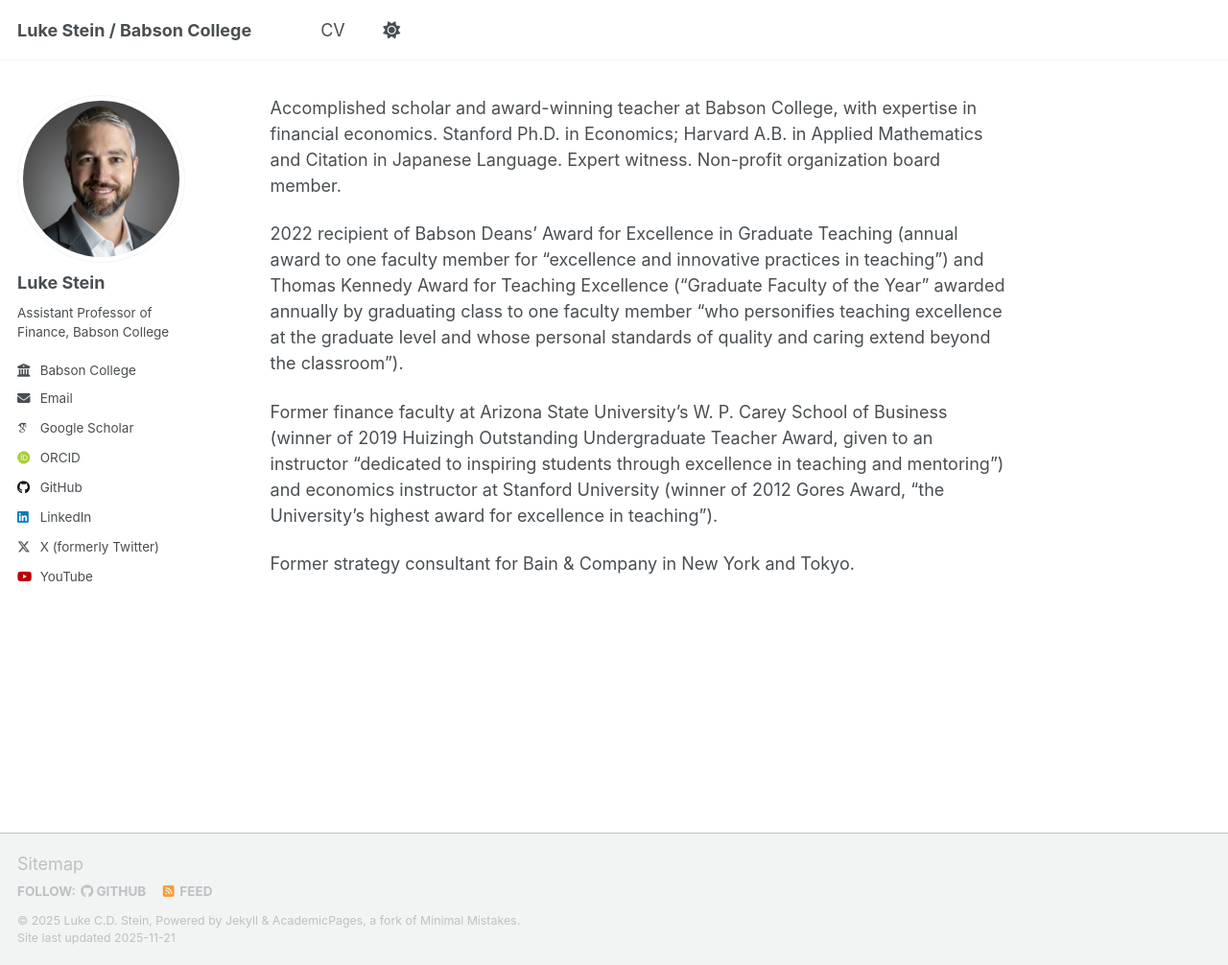
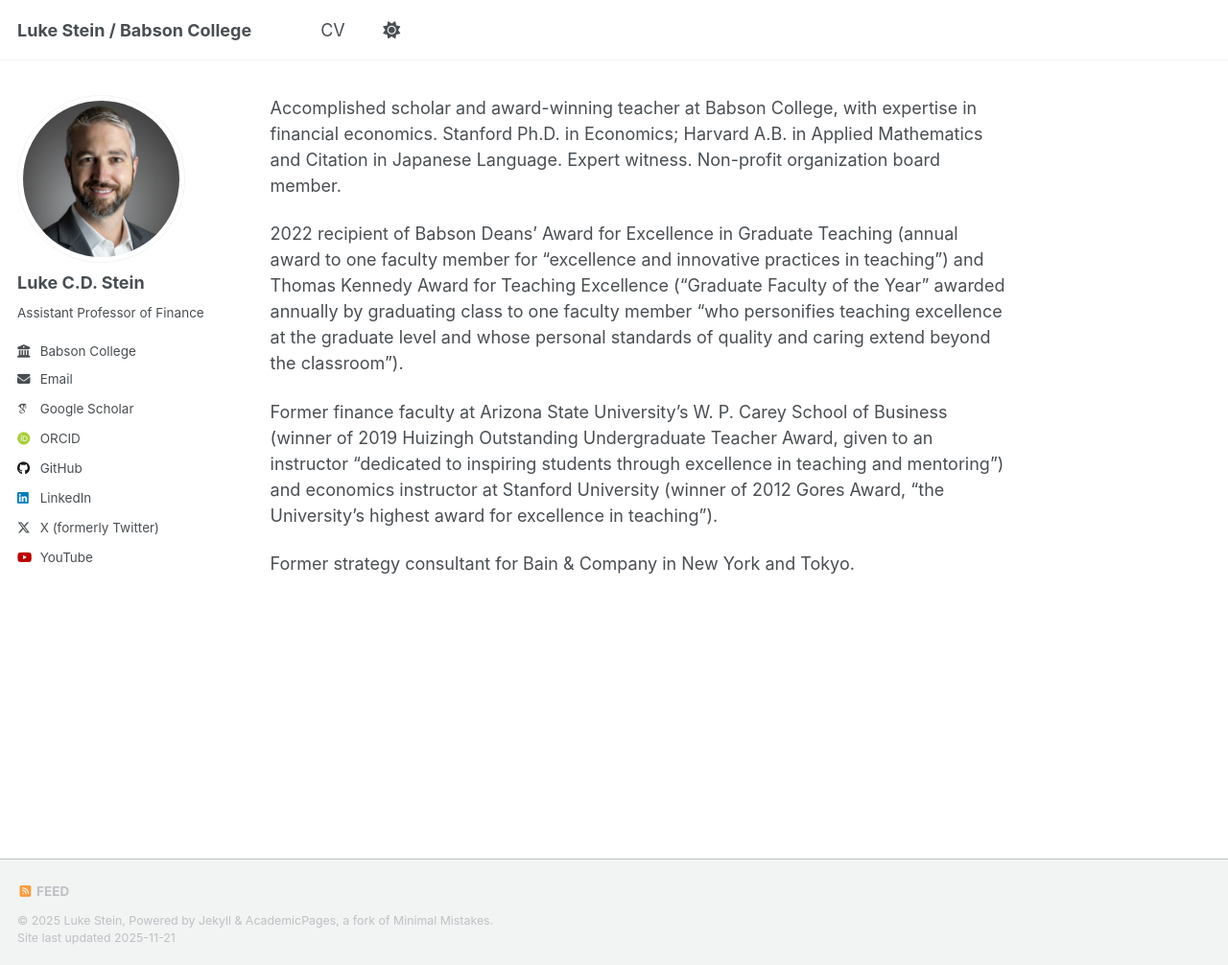
Before and after one commit to lukestein/lukestein.github.io, a Jekyll site: the page built from _pages/about.md, in a window 1280 px wide and 1006 px high. Shown: the whole window at 96% size. Built offline with Jekyll 4.4.1, drawn with Linux system fonts in a browser that asks for light colours; some web fonts are replaced; a script that is not in the unit is left out.

Commit message:
Site updates

```diff
--- a/_config.yml
+++ b/_config.yml
@@ -11,7 +11,7 @@
 site_theme               : "default" # Currently available options are "default", "air"
 title                    : "Luke Stein / Babson College"
 title_separator          : "-"
-name                     : &name "Luke C.D. Stein"
+name                     : &name "Luke Stein"
 description              : &description "Luke Stein's homepage"   # Update this with a general description of your site, this is the default if not overridden by a page
 url                      : https://lukestein.github.io  # The base hostname & protocol for your site e.g. "https://[your GitHub username].github.io",
                                                         # or if you already have some other page hosted on Github then use "https://[your GitHub username].github.io/[Your Repo Name]"
@@ -24,9 +24,9 @@
 author:
   # Biographic information
   avatar           : "profile.jpg"
-  name             : "Luke Stein"
+  name             : "Luke C.D. Stein"
   pronouns         : # example: "she/her"
-  bio              : "Assistant Professor of Finance, Babson College"
+  bio              : "Assistant Professor of Finance"
   location         : #"Wellesley, MA"
   employer         : "Babson College"
   uri              : # URL
@@ -106,7 +106,7 @@
   facebook:
     appid                :
     num_posts            : # 5 (default)
-    colorscheme          : "dark" # "light" (default), "dark"
+    colorscheme          : # "light" (default), "dark"
 staticman:
   allowedFields          : ['name', 'email', 'url', 'message']
   branch                 : "gh-pages" # "master", "gh-pages"
--- a/_includes/footer.html
+++ b/_includes/footer.html
@@ -1,17 +1,8 @@
 {% include base_path %}
 
-{% if site.author.github or site.author.bitbucket or site.atom_feed.hide != true %}
+{% if site.atom_feed.hide != true %}
 <div class="page__footer-follow">
   <ul class="social-icons">
-    {% if site.data.ui-text[site.locale].follow_label %}
-      <li><strong>{{ site.data.ui-text[site.locale].follow_label }}</strong></li>
-    {% endif %}
-    {% if site.author.github %}
-      <li><a href="https://github.com/{{ site.author.github }}"><i class="fab fa-github" aria-hidden="true"></i> GitHub</a></li>
-    {% endif %}
-    {% if site.author.bitbucket %}
-      <li><a href="https://bitbucket.org/{{ site.author.bitbucket }}"><i class="fab fa-bitbucket" aria-hidden="true"></i> Bitbucket</a></li>
-    {% endif %}
     {% if site.atom_feed.hide != true %}
     <li><a href="{% if site.atom_feed.path %}{{ site.atom_feed.path }}{% else %}{{ base_path }}/feed.xml{% endif %}"><i class="fa fa-fw fa-rss-square" aria-hidden="true"></i> {{ site.data.ui-text[site.locale].feed_label | default: "Feed" }}</a></li>
     {% endif %}
--- a/_includes/footer/custom.html
+++ b/_includes/footer/custom.html
@@ -1,6 +1,6 @@
 <!-- start custom footer snippets -->
 
-<a href="/sitemap/">Sitemap</a>
+<!-- <a href="/sitemap/">Sitemap</a> -->
 
 <!-- Support for MatJax -->
 <script defer src="https://cdnjs.cloudflare.com/polyfill/v3/polyfill.min.js?features=es6"></script>
```
